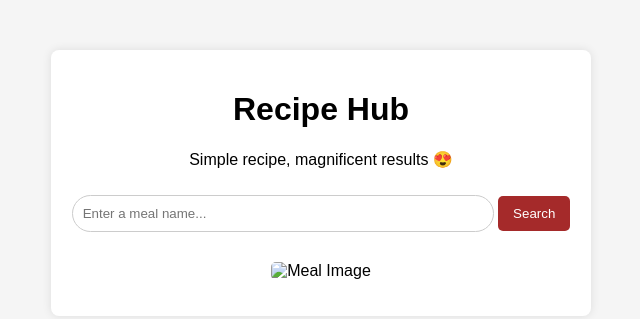
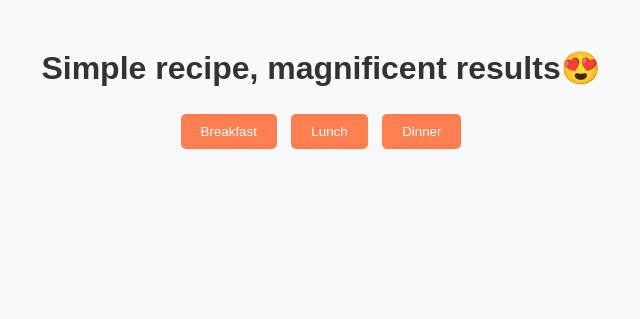
Before and after one commit to PreeNJ/Recipez, a plain HTML site: page index.html in a window 1280 px wide. Shown: the whole page, without its empty margins (319-959 px from the left). Drawn offline with Linux system fonts and the light colour scheme.

Commit message:
adds fetch recipes buttons

```diff
--- a/index.html
+++ b/index.html
@@ -1,27 +1,23 @@
+
 <!DOCTYPE html>
 <html lang="en">
 <head>
     <meta charset="UTF-8">
     <meta name="viewport" content="width=device-width, initial-scale=1.0">
     <title>Recipe Hub</title>
-    <link rel="stylesheet" href="./styles.css">
-    <link rel="icon" type="image/png" href="./icon.png">
-
+    <link rel="stylesheet" href="styles.css">
+<link rel="icon" href="./icon.png">
 </head>
 <body>
     <div class="container">
-        <h1>Recipe Hub</h1>
-        <p>Simple recipe, magnificent results 😍</p>
-        <input type="text" id="search-box" placeholder="Enter a meal name...">
-        <button onclick="searchRecipe()">Search</button>
-
-        <div id="recipe-container">
-            <h2 id="meal-title"></h2>
-            <img id="meal-image" src="" alt="Meal Image">
-            <p id="meal-instructions"></p>
+        <h1>Simple recipe, magnificent results😍</h1>
+        <div class="buttons">
+            <button onclick="fetchRecipes('breakfast')">Breakfast</button>
+            <button onclick="fetchRecipes('lunch')">Lunch</button>
+            <button onclick="fetchRecipes('dinner')">Dinner</button>
         </div>
+        <div id="recipes" class="recipe-container"></div>
     </div>
-
-    <script href="./script.js"></script>
+    <script defer src="script.js"></script>
 </body>
 </html>
--- a/styles.css
+++ b/styles.css
@@ -1,45 +1,58 @@
 body {
     font-family: Arial, sans-serif;
-    background-color: whitesmoke;
+    background-color: #f8f9fa;
     text-align: center;
 }
 
 .container {
-    /* to prevent stretching */
-    max-width: 500px;
-    margin: 50px auto;
-    background: white;
+    width: 80%;
+    margin: auto;
     padding: 20px;
-    border-radius: 8px;
-    box-shadow: 0 0 10px rgba(0, 0, 0, 0.1);
 }
 
-input {
-    width: 80%;
-    padding: 10px;
-    margin: 10px 0;
-    border: 1px solid #ccc;
-    border-radius: 20px;
+h1 {
+    color: #333;
+}
+
+.buttons {
+    margin: 20px 0;
 }
 
 button {
-    padding: 10px 15px;
-    background: brown;
+    padding: 10px 20px;
+    margin: 5px;
+    border: none;
+    background-color: #ff7f50;
     color: white;
-    border: none;
     cursor: pointer;
     border-radius: 5px;
 }
 
 button:hover {
-    background: rgb(224, 115, 115);
+    background-color: #ff4500;
 }
 
-#recipe-container {
-    margin-top: 20px;
+.recipe-container {
+    display: flex;
+    flex-wrap: wrap;
+    justify-content: center;
 }
 
-#meal-image {
-    max-width: 100%;
+.recipe-card {
+    background: white;
+    border-radius: 8px;
+    box-shadow: 0 4px 8px rgba(0, 0, 0, 0.1);
+    margin: 15px;
+    padding: 15px;
+    width: 250px;
+}
+
+.recipe-card img {
+    width: 100%;
     border-radius: 5px;
 }
+
+.recipe-card h3 {
+    margin: 10px 0;
+    color: #333;
+}
```
Also changed, not shown: script.js (deleted, +0 -28 lines).
